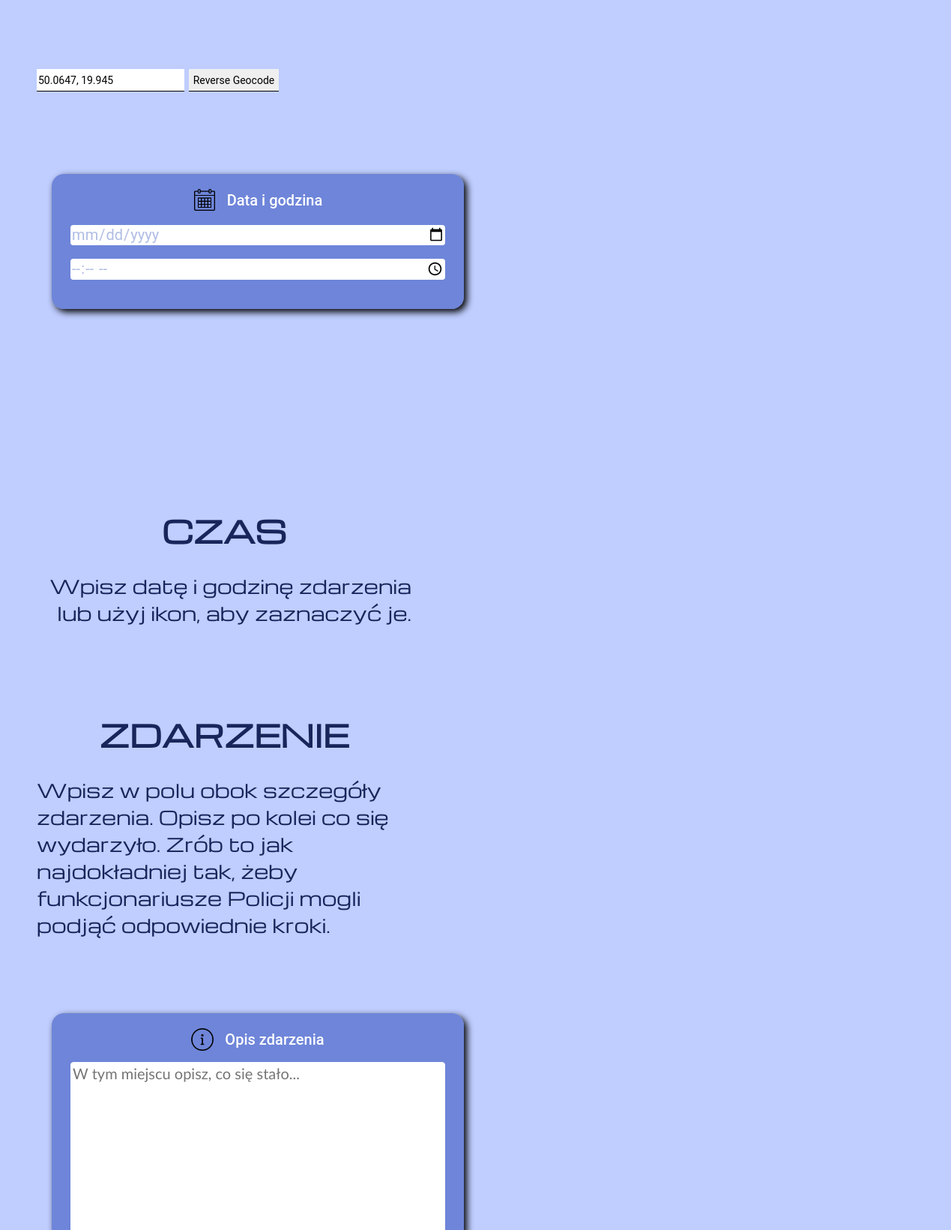
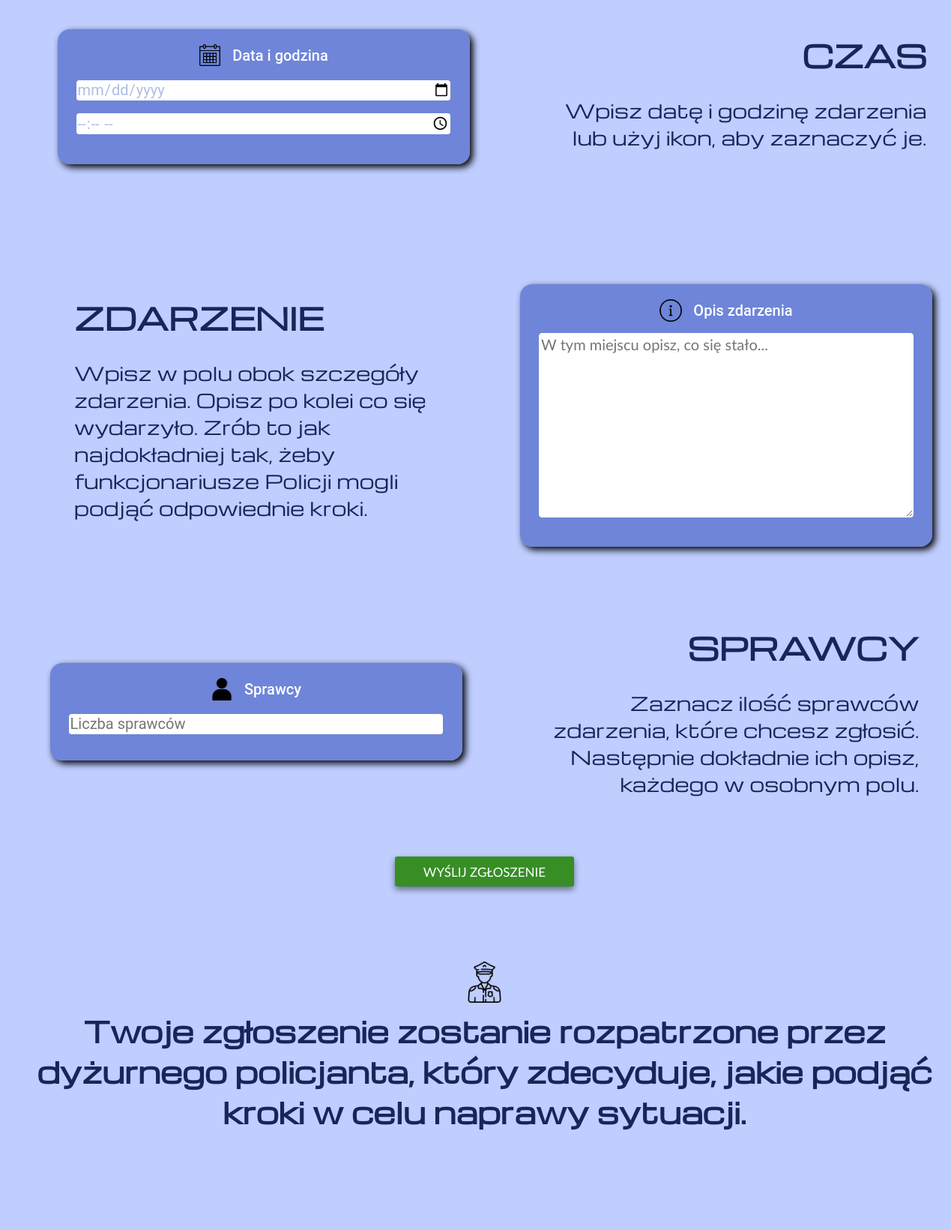
Before and after one commit to mostekmaria/PawsOnDuty, a Flask app: page /index.html in a window 1520 px wide. Shown: the part 1904-3544 px from the top of the page at 75% size, without its empty margins (251-1520 px from the left). After the commit the page ends 3411 px from the top, so only its background shows below. Run offline with Flask 3, Linux system fonts and the light colour scheme; some libraries are stand-ins or nearby versions.

Commit message:
naprawiony formularz z index.html

```diff
--- a/static/css/style.css
+++ b/static/css/style.css
@@ -12,13 +12,19 @@
   border-color: white;
 }
 
-#gmp-map{
+#map{
   width: 100%;
   border: 20px solid #304ebb8e; /* Ramka o grubości 5px w kolorze czarnym */
   padding: 10px; /* Opcjonalne: odstęp między ramką a mapą */
   border-radius: 16px; /* Zaokrąglone rogi panelu */
-  margin-bottom: 150px;
+  margin-bottom: 50px;
   box-shadow: 4px 4px 10px rgb(0, 0, 0); /* Delikatny cień wokół pola */
+}
+
+#latlng, #submit-map {
+  height: 0;
+  width: 0;
+  opacity: 0;
 }
 
 #title-PawsOnDuty{
@@ -196,13 +202,15 @@ form{
   margin-bottom: 10px;
 }
 
-.text-place, .text-description{
+.text-place h1,.text-place p, .text-description h1, .text-description p{
   text-align: left;
-  padding-right: 100px;
+  margin-left: 50px;
 }
-.text-time, .text-perpetrators{
+
+.text-time h1, .text-time p, .text-perpetrators h1, .text-perpetrators p{
   text-align: right;
 }
+
 
 label {
   text-align: right;
@@ -352,6 +360,7 @@ input {
   display: block;
   margin-bottom: 15px;
   box-shadow: 4px 4px 10px rgb(0, 0, 0); /* Delikatny cień wokół pola */
+  margin-left: 50px;
 }
 
 .panel-time{
@@ -367,6 +376,12 @@ input {
   margin-left: 20px;
   margin-right: 110px;
   box-shadow: 4px 4px 10px rgb(0, 0, 0); /* Delikatny cień wokół pola */
+  left: 0;
+}
+
+.time-container {
+  display: flex;
+  flex-direction:row;
 }
 
 .panel-description {
@@ -379,9 +394,18 @@ input {
   height: 350px;
   display: block;
   margin-bottom: 80px;
-  margin-left: 20px;
   box-shadow: 4px 4px 10px rgb(0, 0, 0); /* Delikatny cień wokół pola */
+  margin-left: 50px;
 }
+
+.description-container {
+  display: flex; /* Ustawia elementy obok siebie */
+  flex-direction: row; /* Elementy będą ustawione w jednym wierszu */
+  gap: 45px; /* Dodaje odstęp między elementami */
+  align-items: flex-start; /* Wyrównuje elementy do góry */
+  width: 100%; /* Upewnia się, że kontener zajmuje całą szerokość */
+}
+
 
 .panel-perpetrators {
   padding: 20px;
@@ -393,8 +417,15 @@ input {
   height: auto;
   display: block;
   margin-bottom: 60px;
-  margin-left: 60px;
   box-shadow: 4px 4px 10px rgb(0, 0, 0); /* Delikatny cień wokół pola */
+  margin-left: 0;
+}
+
+.perpetrators-container {
+  display: flex;
+  flex-direction:row;
+  gap: 110px;
+  margin-bottom: 100px;
 }
 
 .panel-sign {
@@ -529,7 +560,7 @@ tr {
       order: 0; /* Element 1 teraz jest drugi */
   }
 
-  #gmp-map{
+  #map{
     margin: 0 auto;
     width: 98%;
     margin-bottom: -20px;
--- a/templates/index.html
+++ b/templates/index.html
@@ -89,14 +89,15 @@
               </div>
             </div>
 
-                <div id="map" style="height: 500px; width: 100%;"></div> <!-- Kontener dla mapy -->
+            <div class="map fade-in" id="map"></div> <!-- Kontener dla mapy --></div>
                 <div id="floating-panel" slot="control-block-start-inline-center">
                   <input id="latlng" type="text" value="40.714224,-73.961452"/>
-                  <input id="submit" type="button" value="Reverse Geocode"/>
+                  <input id="submit-map" type="button" value="Reverse Geocode"/>
                 </div>
 
             <script src="https://maps.googleapis.com/maps/api/js?key=AIzaSyDn6z08ngV98L8UZD2jsUPd2PX-YGBblrc&callback=initMap" async defer></script>
 
+            <div class="time-container">
                 <div class="panel-time fade-in">
                     <div class="titleicon">
                         <img class="sb-title-icon" src="{{ url_for('static', filename='date.png') }}" alt="">
@@ -109,22 +110,26 @@
                     <h1>CZAS</h1>
                     <p>Wpisz datę i godzinę zdarzenia lub użyj ikon, aby zaznaczyć je.<p/>
                 </div>
+            </div>
 
+            <div class="description-container">
+                <!-- Sekcja z tekstem -->
                 <div class="text-description fade-in">
                     <h1>ZDARZENIE</h1>
-                <p>Wpisz w polu obok szczegóły zdarzenia. Opisz po kolei co się wydarzyło. Zrób to jak najdokładniej tak, żeby funkcjonariusze Policji mogli podjąć odpowiednie kroki.<p/>
+                    <p>Wpisz w polu obok szczegóły zdarzenia. Opisz po kolei co się wydarzyło. Zrób to jak najdokładniej tak, żeby funkcjonariusze Policji mogli podjąć odpowiednie kroki.</p>
                 </div>
 
-
+                <!-- Sekcja z panelem i tekstarea -->
                 <div class="panel-description fade-in">
                     <div class="titleicon">
                         <img class="sb-title-icon" src="{{ url_for('static', filename='info.png') }}" alt="">
                         <span class="sb-title">Opis zdarzenia</span>
                     </div>
                     <textarea placeholder="W tym miejscu opisz, co się stało..." id="opis" name="opis" rows="10" cols="70" required></textarea>
-            </div> <br>
+                </div>
+            </div>
 
-
+            <div class="perpetrators-container">
                 <div class="panel-perpetrators fade-in">
                     <div class="titleicon">
                         <img class="sb-title-icon" src="{{ url_for('static', filename='user.png') }}" alt="">
@@ -135,10 +140,10 @@
             <!-- OBSŁUGA DODAWANIA SPRAWCÓW -->
             <script src="{{ url_for('static', filename='js/sprawcy.js') }}"></script>
                 </div>
-
                 <div class="text-perpetrators fade-in">
                     <h1>SPRAWCY</h1>
                     <p>Zaznacz ilość sprawców zdarzenia, które chcesz zgłosić. Następnie dokładnie ich opisz, każdego w osobnym polu.<p/>
+                </div>
             </div>
     <br>
         <div class="button-container1 fade-in">
```
Also changed, not shown: 1 other file. Lines whose indentation alone changed are shown as unchanged.
